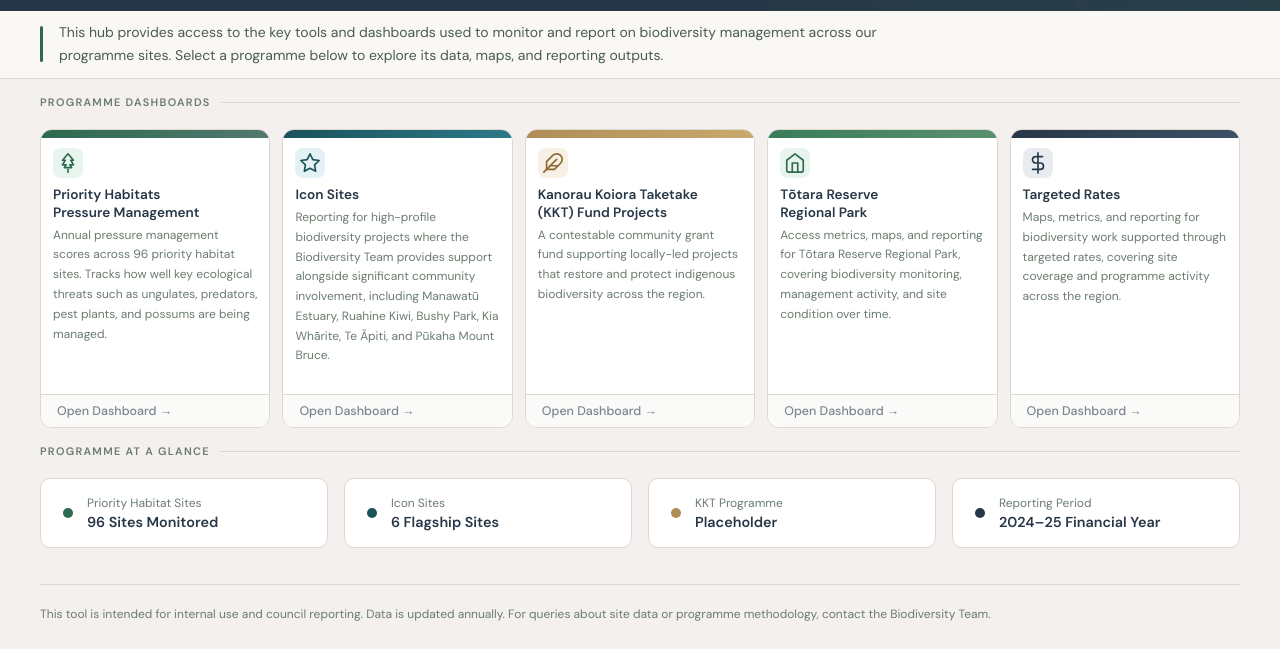
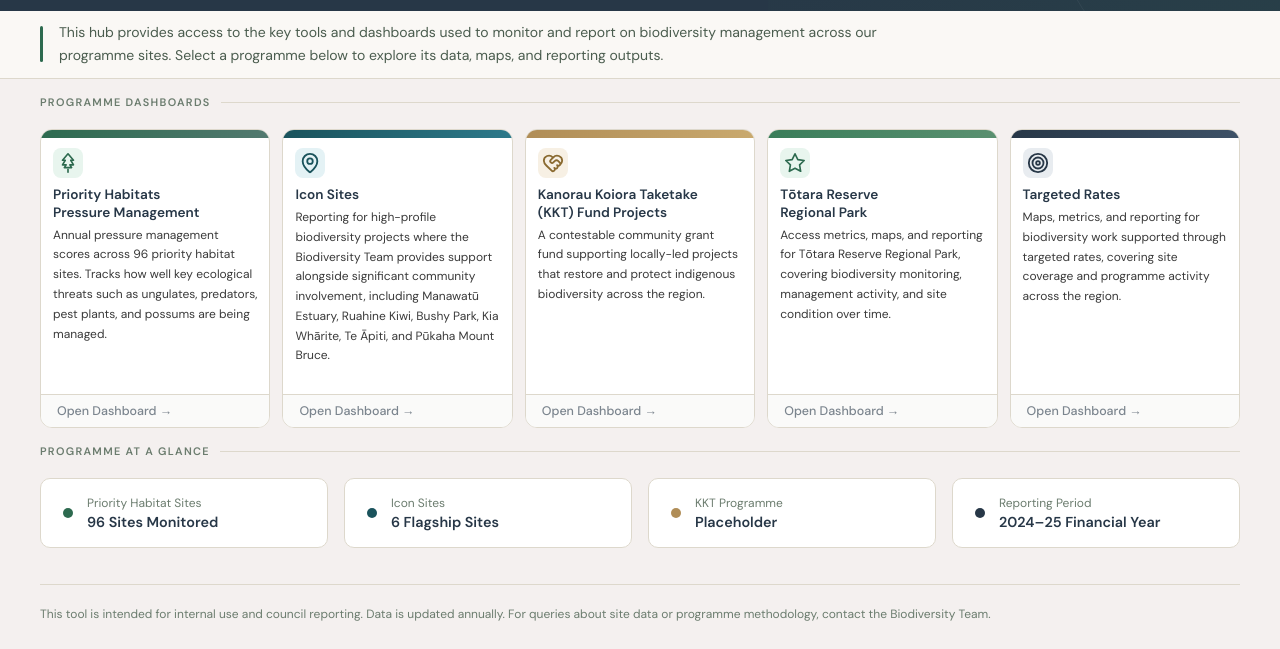
Before and after one commit to Bort92/biod-hub, a plain HTML site: page index.html in a window 1280 px wide. Shown: the part 151-800 px from the top of the page. Drawn offline with nearby package versions, Linux system fonts and the light colour scheme.

Commit message:
Update index.html

```diff
--- a/index.html
+++ b/index.html
@@ -252,7 +252,7 @@ html, body {
   .card-desc {
     font-size: 0.75rem;
     line-height: 1.65;
-    color: var(--muted);
+    color:  #3a3a3a;
     flex: 1;
     margin-bottom: 20px;
   }
@@ -418,10 +418,8 @@ html, body {
       <div class="card-banner"></div>
       <div class="card-body">
         <div class="card-icon">
-          <!-- Star / landmark icon -->
-          <svg viewBox="0 0 24 24" fill="none" stroke="currentColor" stroke-width="1.8" stroke-linecap="round" stroke-linejoin="round">
-            <polygon points="12 2 15.09 8.26 22 9.27 17 14.14 18.18 21.02 12 17.77 5.82 21.02 7 14.14 2 9.27 8.91 8.26 12 2"/>
-          </svg>
+          <!-- map-pin -->
+          <svg xmlns="http://www.w3.org/2000/svg" width="24" height="24" viewBox="0 0 24 24" fill="none" stroke="currentColor" stroke-width="2" stroke-linecap="round" stroke-linejoin="round"><path d="M20 10c0 4.993-5.539 10.193-7.399 11.799a1 1 0 0 1-1.202 0C9.539 20.193 4 14.993 4 10a8 8 0 0 1 16 0"/><circle cx="12" cy="10" r="3"/></svg>
         </div>
         <div class="card-title">Icon Sites</div>
         <div class="card-desc">Reporting for high-profile biodiversity projects where the Biodiversity Team provides support alongside significant community involvement, including Manawatū Estuary, Ruahine Kiwi, Bushy Park, Kia Whārite, Te Āpiti, and Pūkaha Mount Bruce.</div>
@@ -437,12 +435,8 @@ html, body {
       <div class="card-banner"></div>
       <div class="card-body">
         <div class="card-icon">
-          <!-- Bird / kiwi icon -->
-          <svg viewBox="0 0 24 24" fill="none" stroke="currentColor" stroke-width="1.8" stroke-linecap="round" stroke-linejoin="round">
-            <path d="M20.24 12.24a6 6 0 0 0-8.49-8.49L5 10.5V19h8.5z"/>
-            <line x1="16" y1="8" x2="2" y2="22"/>
-            <line x1="17.5" y1="15" x2="9" y2="15"/>
-          </svg>
+          <!-- heart-handshake -->
+          <svg xmlns="http://www.w3.org/2000/svg" width="24" height="24" viewBox="0 0 24 24" fill="none" stroke="currentColor" stroke-width="2" stroke-linecap="round" stroke-linejoin="round"><path d="M19.414 14.414C21 12.828 22 11.5 22 9.5a5.5 5.5 0 0 0-9.591-3.676.6.6 0 0 1-.818.001A5.5 5.5 0 0 0 2 9.5c0 2.3 1.5 4 3 5.5l5.535 5.362a2 2 0 0 0 2.879.052 2.12 2.12 0 0 0-.004-3 2.124 2.124 0 1 0 3-3 2.124 2.124 0 0 0 3.004 0 2 2 0 0 0 0-2.828l-1.881-1.882a2.41 2.41 0 0 0-3.409 0l-1.71 1.71a2 2 0 0 1-2.828 0 2 2 0 0 1 0-2.828l2.823-2.762"/></svg>
         </div>
         <div class="card-title">Kanorau Koiora Taketake<br>(KKT) Fund Projects</div>
         <div class="card-desc">A contestable community grant fund supporting locally-led projects that restore and protect indigenous biodiversity across the region.</div>
@@ -458,9 +452,8 @@ html, body {
       <div class="card-banner" style="background: linear-gradient(90deg, #3a7d5a, #5a9070);"></div>
       <div class="card-body">
         <div class="card-icon" style="background:#e8f5ee;">
-          <svg viewBox="0 0 24 24" fill="none" stroke="#2d6a4f" stroke-width="1.8" stroke-linecap="round" stroke-linejoin="round">
-            <path d="M3 9l9-7 9 7v11a2 2 0 0 1-2 2H5a2 2 0 0 1-2-2z"/>
-            <polyline points="9 22 9 12 15 12 15 22"/>
+            <svg viewBox="0 0 24 24" fill="none" stroke="#2d6a4f" stroke-width="1.8" stroke-linecap="round" stroke-linejoin="round">
+              <polygon points="12 2 15.09 8.26 22 9.27 17 14.14 18.18 21.02 12 17.77 5.82 21.02 7 14.14 2 9.27 8.91 8.26 12 2"/>
           </svg>
         </div>
         <div class="card-title">Tōtara Reserve<br>Regional Park</div>
@@ -477,11 +470,8 @@ html, body {
       <div class="card-banner"></div>
       <div class="card-body">
         <div class="card-icon">
-          <!-- Dollar / rates icon -->
-          <svg viewBox="0 0 24 24" fill="none" stroke="currentColor" stroke-width="1.8" stroke-linecap="round" stroke-linejoin="round">
-            <line x1="12" y1="1" x2="12" y2="23"/>
-            <path d="M17 5H9.5a3.5 3.5 0 0 0 0 7h5a3.5 3.5 0 0 1 0 7H6"/>
-          </svg>
+          <!-- target -->
+          <svg xmlns="http://www.w3.org/2000/svg" width="24" height="24" viewBox="0 0 24 24" fill="none" stroke="currentColor" stroke-width="2" stroke-linecap="round" stroke-linejoin="round" class="lucide lucide-target-icon lucide-target"><circle cx="12" cy="12" r="10"/><circle cx="12" cy="12" r="6"/><circle cx="12" cy="12" r="2"/></svg>
         </div>
         <div class="card-title">Targeted Rates</div>
         <div class="card-desc">Maps, metrics, and reporting for biodiversity work supported through targeted rates, covering site coverage and programme activity across the region.</div>
```
